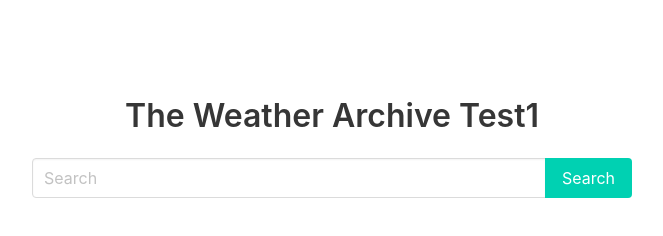
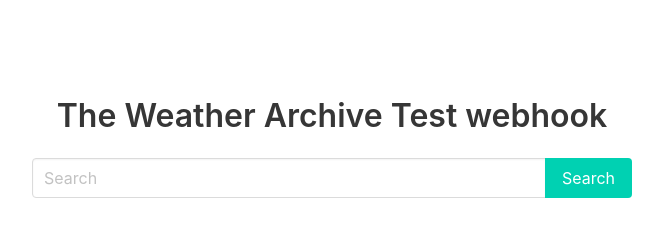
Before and after one commit to Erbli-Haxhaja/servl_frontend, a plain HTML site: page index.html in a window 1280 px wide. Shown: the whole page, without its empty margins (308-971 px from the left). Drawn offline with nearby package versions, Linux system fonts and the light colour scheme.

Commit message:
testing webhook

```diff
--- a/index.html
+++ b/index.html
@@ -17,7 +17,7 @@
     <section class="section">
         <div class="container">
             <div class="search-box">
-                <h1 class="title">The Weather Archive Test1</h1>
+                <h1 class="title">The Weather Archive Test webhook</h1>
                 <div class="field has-addons">
                     <div class="control is-expanded">
                         <input id="cityInput" class="input" type="text" placeholder="Search">
```
